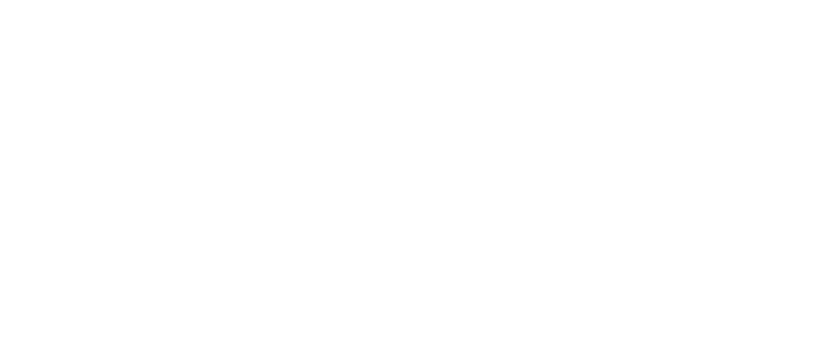
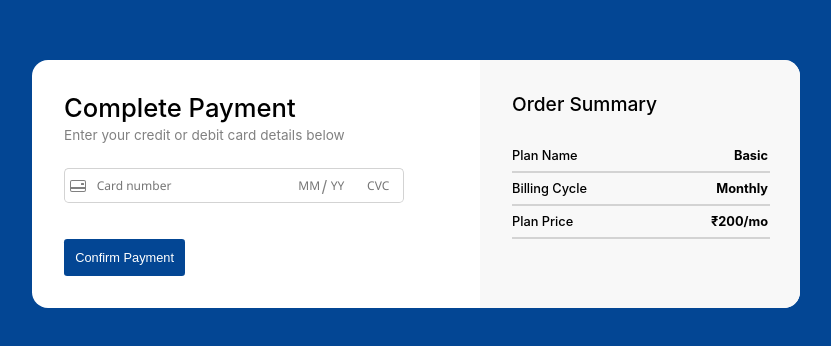
Before and after one commit to mehulmathur16/Subscription-and-billing-based-web-app, a React (Create React App) app in the folder frontend/: page /payment in a window 1280 px wide. Before the commit this address had no page. Shown: the part 216-562 px from the top of the page, without its empty margins (224-1055 px from the left). Built offline with nearby package versions, Linux system fonts and the light colour scheme.

Commit message:
Added Payments Page

```diff
--- a/frontend/package.json
+++ b/frontend/package.json
@@ -8,6 +8,7 @@
     "@testing-library/user-event": "^13.5.0",
     "react": "^18.2.0",
     "react-dom": "^18.2.0",
+    "react-icons": "^4.7.1",
     "react-router-dom": "^6.4.5",
     "react-scripts": "5.0.1",
     "web-vitals": "^2.1.4"
--- a/frontend/src/components/MonthlyPlans.js
+++ b/frontend/src/components/MonthlyPlans.js
@@ -120,7 +120,9 @@
                 </table>
             </div>
 
-            <buttton className='plans-screen__next-button'>Next</buttton>
+            <buttton className='plans-screen__next-button' onClick={() => {
+                window.location.href = '/payment';
+            }}>Next</buttton>
         </div >
     )
 }
--- /dev/null
+++ b/frontend/src/components/PaymentScreen.js
@@ -0,0 +1,74 @@
+import React from 'react';
+import '../styles/Paymentscreen.scss';
+
+import { BsCreditCard2Back } from 'react-icons/bs';
+
+const PaymentScreen = () => {
+    return (
+        <div className='payment-screen'>
+            <div className='payment-screen__container'>
+                <div className='payment-screen__card-section'>
+                    <div className='payment-screen__card-section-heading'>
+                        Complete Payment
+                    </div>
+
+                    <div className='payment-screen__card-section-subheading'>
+                        Enter your credit or debit card details below
+                    </div>
+
+                    <div className='payment-screen__card-input'>
+                        <div className='payment-screen__card-logo' > <BsCreditCard2Back fill='gray' /> </div>
+                        <input className='payment-screen__card-number-input payment-screen__input-style' placeholder='Card number' maxLength={'16'} />
+                        <input className='payment-screen__expiry-date-input payment-screen__input-style' placeholder='MM' style={{ paddingRight: '0', width: '6%' }} maxLength={'2'} />
+                        <div className='payment-screen__card-logo' style={{ borderLeft: '0', borderRadius: '0', margin: '0', color: 'gray', width: '1.6%', paddingRight: '0.2rem' }} > / </div>
+                        <input className='payment-screen__expiry-date-input payment-screen__input-style' placeholder='YY' style={{ paddingLeft: '0' }} maxLength={'2'} />
+                        <input className='payment-screen__cvv-input payment-screen__input-style' placeholder='CVC' type={'password'} maxLength={'3'} />
+                    </div>
+
+                    <button className='payment-screen__confirm-button'>Confirm Payment</button>
+                </div>
+
+                <div className='payment-screen__order-summary'>
+
+                    <div className='payment-screen__order-heading'>
+                        Order Summary
+                    </div>
+                    <div className='payment-screen__order-sections'>
+                        <div className='payment-screen__metric-key'>
+                            Plan Name
+                        </div>
+                        <div className='payment-screen__metric-value'>
+                            Basic
+                        </div>
+                    </div>
+
+                    <hr className='payment-screen__line' />
+
+                    <div className='payment-screen__order-sections'>
+                        <div className='payment-screen__metric-key'>
+                            Billing Cycle
+                        </div>
+                        <div className='payment-screen__metric-value'>
+                            Monthly
+                        </div>
+                    </div>
+
+                    <hr className='payment-screen__line' />
+
+                    <div className='payment-screen__order-sections'>
+                        <div className='payment-screen__metric-key'>
+                            Plan Price
+                        </div>
+                        <div className='payment-screen__metric-value'>
+                            &#8377;200/mo
+                        </div>
+                    </div>
+
+                    <hr className='payment-screen__line' />
+                </div>
+            </div>
+        </div>
+    )
+}
+
+export default PaymentScreen;
--- a/frontend/src/components/YearlyPlans.js
+++ b/frontend/src/components/YearlyPlans.js
@@ -120,7 +120,9 @@
                 </table>
             </div>
 
-            <buttton className='plans-screen__next-button'>Next</buttton>
+            <buttton className='plans-screen__next-button' onClick={() => {
+                window.location.href = '/payment';
+            }}>Next</buttton>
         </div >
     )
 }
--- a/frontend/src/index.js
+++ b/frontend/src/index.js
@@ -6,6 +6,7 @@
 import Register from './components/Register';
 import MonthlyPlans from './components/MonthlyPlans';
 import YearlyPlans from './components/YearlyPlans';
+import PaymentScreen from './components/PaymentScreen';
 
 import { BrowserRouter as Router, Routes, Route } from "react-router-dom";
 
@@ -17,6 +18,7 @@
         <Route path="/register" element={<Register />} />
         <Route path="/monthly-plans" element={<MonthlyPlans />} />
         <Route path="/yearly-plans" element={<YearlyPlans />} />
+        <Route path="/payment" element={<PaymentScreen />} />
       </Routes>
     </Router>
   )
--- /dev/null
+++ b/frontend/src/styles/Paymentscreen.scss
@@ -0,0 +1,131 @@
+.payment-screen {
+    display: flex;
+    align-items: center;
+    justify-content: center;
+    background-color: #034694;
+    height: 100vh;
+
+    &__container {
+        display: flex;
+        flex-direction: row;
+        border-radius: 1rem;
+        border: none;
+        background-color: white;
+        width: 60%;
+    }
+
+    &__card-section {
+        width: 60%;
+        padding: 2rem;
+    }
+
+    &__card-section-heading {
+        font-size: 1.6rem;
+        font-weight: 500;
+    }
+
+    &__card-section-subheading {
+        font-size: 0.85rem;
+        padding: 0.3rem 0;
+        color: gray;
+    }
+
+    &__confirm-button {
+        padding: 0.7rem;
+        font-size: 0.8rem;
+        background: #034694;
+        color: white;
+        border: none;
+        border-radius: 0.2rem;
+        margin-top: 1rem;
+        cursor: pointer;
+    }
+
+    &__card-input {
+        display: flex;
+        flex-direction: row;
+        margin: 1.25rem 0;
+    }
+
+    &__card-logo {
+        display: flex;
+        align-items: center;
+        justify-content: center;
+        border-top-left-radius: 0.3rem;
+        border-bottom-left-radius: 0.3rem;
+        width: 7%;
+        border: 1.5px lightgray;
+        border-style: solid;
+        border-right: none;
+    }
+
+    &__input-style {
+        &:active, &:focus-visible {
+            outline : none;
+        }
+
+        border: none;
+        border: 1.5px lightgray;
+        border-style: solid;
+        padding: 0.5rem 0.3rem;
+        font-size: 0.75rem;
+        font-family: 'Segoe UI';
+    }
+
+    &__card-number-input {
+        width: 50%;
+        border-right: none;
+        border-left: none;
+    }
+
+    &__expiry-date-input {
+        width: 7%;
+        border-left: none;
+        border-right: none;
+    }
+
+    &__cvv-input {
+        width: 8%;
+        border-left: none;
+        border-top-right-radius: 0.3rem;
+        border-bottom-right-radius: 0.3rem;
+    }
+
+    &__order-summary {
+        display: flex;
+        flex-direction: column;
+        width: 40%;
+        background: #F8F8F8;
+        padding: 2rem;
+        border-top-right-radius: 1rem;
+        border-bottom-right-radius: 1rem;
+    }
+
+    &__order-heading {
+        font-size: 1.2rem;
+        font-weight: 500;
+        padding-bottom: 2rem;
+    }
+
+    &__order-sections {
+        display: flex;
+        justify-content: space-between;
+    }
+
+    &__metric-key {
+        font-size: 0.8rem;
+        font-weight: 500;
+    }
+
+
+    &__metric-value {
+        font-size: 0.8rem;
+        font-weight: 650;
+    }
+
+    &__line {
+        width: 100%;
+        border: 0.1px solid lightgray;
+        background: lightgray;
+    }
+}
```
Also changed, not shown: 1 other file (tests, documents, lock files or other folders).
